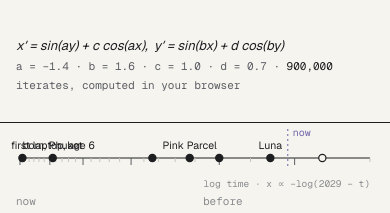
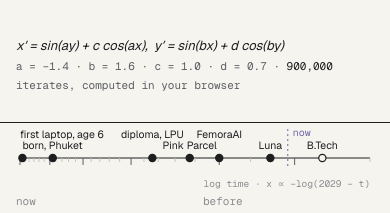
Before and after one commit to ramanjitsingh-hub/ramanjitsingh-hub.github.io, a plain HTML site: page site/index.html in a window 390 px wide. Shown: the part 900-1113 px from the top of the page. Drawn offline with nearby package versions, Linux system fonts and the light colour scheme; animation ran at ten frames a second.

Commit message:
Phone layout: collision-free lifeline labels, full-width recognition, tighter section spacing; remove unused portrait (local only)
Co-Authored-By: Claude Opus 5.5 <noreply@anthropic.com>

```diff
--- a/site/assets/glyphs.js
+++ b/site/assets/glyphs.js
@@ -61,7 +61,7 @@
     },
     // the 5-point Laplacian stencil on a small grid
     stencil(host) {
-      const W = 120, H = 44, s = svg(host, W, H), h = 9, ox = 60 - 2 * h, oy = 4;
+      const W = 120, H = 44, s = svg(host, W, H), h = 9, ox = 8, oy = 4;
       for (let i = 0; i <= 4; i++) { mk(s, "line", { x1: ox, x2: ox + 4 * h, y1: oy + i * h, y2: oy + i * h, stroke: RULE }); mk(s, "line", { x1: ox + i * h, x2: ox + i * h, y1: oy, y2: oy + 4 * h, stroke: RULE }); }
       [[2, 2, LAV, 3.6], [1, 2, INK, 2.6], [3, 2, INK, 2.6], [2, 1, INK, 2.6], [2, 3, INK, 2.6]].forEach(([i, j, c, r]) => mk(s, "circle", { cx: ox + i * h, cy: oy + j * h, r, fill: c }));
     },
--- a/site/assets/lifeline.js
+++ b/site/assets/lifeline.js
@@ -22,11 +22,22 @@
     const xn = X(NOW);
     el("line", { x1: xn, x2: xn, y1: 4, y2: Y + 9, stroke: "#6F64A8", "stroke-width": 1, "stroke-dasharray": "2 3" });
     el("text", { x: xn + 5, y: 11, "font-size": 10, fill: "#6F64A8", "font-family": "Geist Mono" }, "now");
-    EV.forEach(([t, label, row, future]) => {
+    // labels: preferred row first; a label that would collide with one already placed in that row
+    // moves to the other row, and is dropped only if both rows are taken (narrow screens)
+    const placed = [[], []];
+    EV.forEach(([t, label, pref, future]) => {
       const x = X(t);
       el("circle", { cx: x, cy: Y, r: 3.6, fill: future ? "#F6F4EF" : "#1D1E20", stroke: "#1D1E20", "stroke-width": 1.2 });
-      if (W > 560 || row === 0) el("text", { x, y: row ? Y - 9 : Y - 9, dy: row ? -11 : 0, "text-anchor": t < 2006 ? "start" : "middle",
-        "font-size": 10.5, fill: "#1D1E20", "font-family": "Geist" }, label);
+      const txt = el("text", { x, y: Y - 9, "text-anchor": t < 2006 ? "start" : "middle", "font-size": 10.5, fill: "#1D1E20", "font-family": "Geist" }, label);
+      let b = txt.getBBox();
+      const shift = Math.max(0, L - b.x) - Math.max(0, b.x + b.width - (W - R));   // keep inside the frame
+      if (shift) { txt.setAttribute("x", x + shift); b = txt.getBBox(); }
+      const a = b.x - 4, z = b.x + b.width + 4;
+      const fits = r => placed[r].every(([p, q]) => z < p || a > q) && (r === 0 || z < xn - 2 || a > xn + 30);
+      const row = [pref, 1 - pref].find(fits);
+      if (row == null) { txt.remove(); return; }
+      placed[row].push([a, z]);
+      if (row) txt.setAttribute("dy", -11);
     });
     el("text", { x: W - R, y: H - 2, "text-anchor": "end", "font-size": 9.5, fill: "#8A8C8F", "font-family": "Geist Mono" }, "log time · x ∝ −log(2029 − t)");
   }
--- a/site/index.html
+++ b/site/index.html
@@ -180,7 +180,8 @@ section.s{padding:96px 0 20px}
 .job:first-child::before{background:var(--lavender-deep);border-color:var(--lavender-deep)}
 .contact .grid{position:relative}
 .contact-fig{grid-column:10/13;grid-row:2/5;align-self:center;max-width:200px;justify-self:end;width:100%}
-@media (max-width:1000px){.margin-fig{max-width:150px;margin-top:16px}.contact-fig{grid-column:1/-1;grid-row:auto;justify-self:start;margin-top:28px}}
+.rec-side{margin-top:0}
+@media (max-width:1000px){section.s{padding:64px 0 12px}.ruler{margin-bottom:36px}.demo{margin-top:72px}.rec-side{grid-column:1/-1;margin-top:20px}.margin-fig{max-width:150px;margin-top:16px}.contact-fig{grid-column:1/-1;grid-row:auto;justify-self:start;margin-top:28px}}
 </style>
 </head>
 <body>
@@ -258,7 +259,7 @@ section.s{padding:96px 0 20px}
 <section class="s"><div class="wrap grid">
   <div class="ruler"></div>
   <div class="label"><div class="n">§3</div><h2>Recognition</h2></div>
-  <div class="rec" style="grid-column:4/13;margin-top:0">
+  <div class="rec rec-side">
     <div><span class="enum">(i)</span><b>Startup Punjab grant</b><span>₹3,00,000 for FemoraAI, awarded by the Chief Minister of Punjab, 2026</span></div>
     <div><span class="enum">(ii)</span><b>Global Student Entrepreneur Awards</b><span>Winner, Punjab, with FemoraAI</span></div>
     <div><span class="enum">(iii)</span><b>SHE Cohort 4.0</b><span>Winner, Punjab State Council for Science and Technology</span></div>
```
Also changed, not shown: .impeccable/config.json, site/assets/portrait.webp (deleted).
